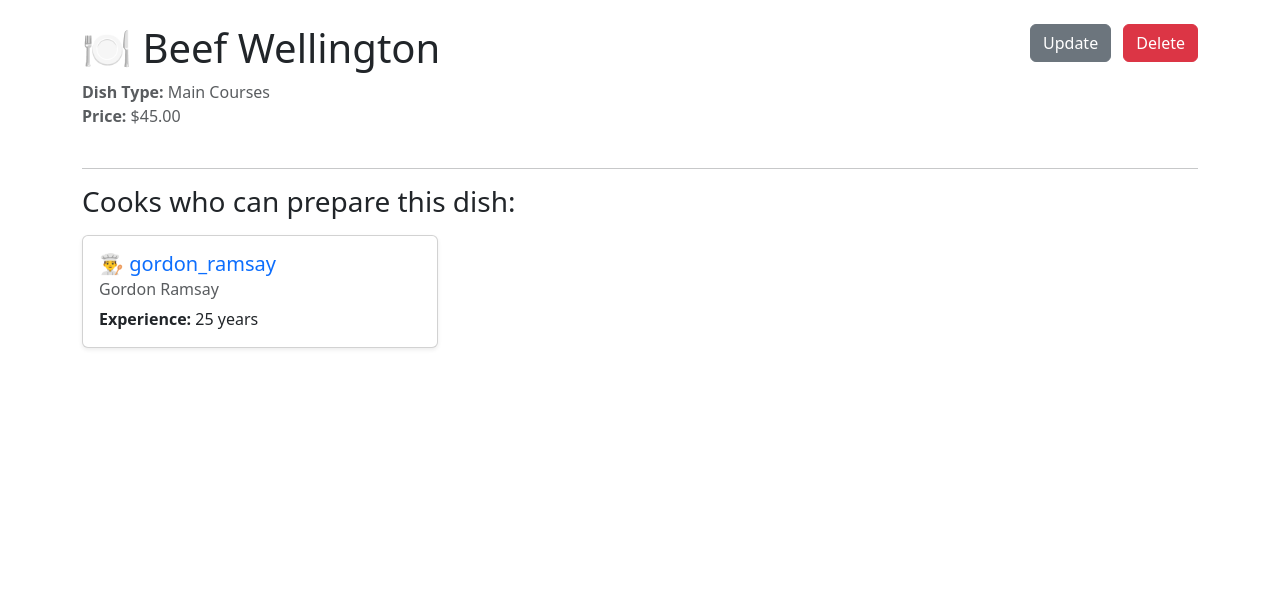
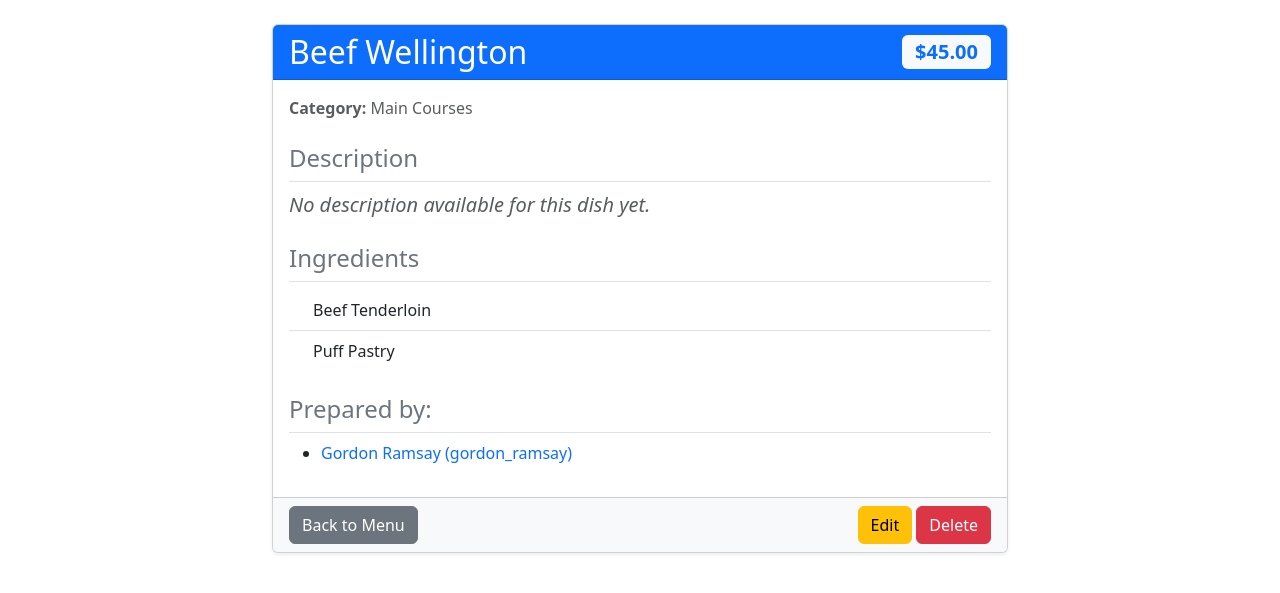
Before and after one commit to olimp72/restaurant-kitchen-service, a Django app: page /dishes/1/ in a window 1280 px wide. Shown: the part 56-649 px from the top of the page. Run offline with Django 5.2, Linux system fonts and the light colour scheme; a user stored in the database is signed in; data comes from the database, SQL or seed files in the repository.

Commit message:
add filds Description, Ingredients to dish_detail page

```diff
--- a/kitchen/templates/kitchen/dish_detail.html
+++ b/kitchen/templates/kitchen/dish_detail.html
@@ -1,48 +1,65 @@
 {% extends "kitchen/base.html" %}
 
-{% block title %}Dish: {{ dish.name }} - Kitchen Service{% endblock %}
+{% block title %}{{ dish.name }} - Details{% endblock %}
 
 {% block content %}
-<div class="row mb-4">
+<div class="row justify-content-center mt-4">
     <div class="col-md-8">
-        <h1>🍽️ {{ dish.name }}</h1>
-        <p class="text-muted">
-            <strong>Dish Type:</strong> {{ dish.dish_type.name }}<br>
-            <strong>Price:</strong> ${{ dish.price }}
-        </p>
-    </div>
-    <div class="col-md-4 text-end">
-        <a href="{% url 'kitchen:dish-update' dish.id %}" class="btn btn-secondary me-2">Update</a>
-        <a href="{% url 'kitchen:dish-delete' dish.id %}" class="btn btn-danger">Delete</a>
-    </div>
-</div>
+        <div class="card shadow-sm">
+            <div class="card-header bg-primary text-white d-flex justify-content-between align-items-center">
+                <h2 class="mb-0">{{ dish.name }}</h2>
+                <span class="badge bg-light text-primary fs-5">${{ dish.price }}</span>
+            </div>
 
-<hr>
+            <div class="card-body">
+                <p class="text-muted mb-4">
+                    <strong>Category:</strong> {{ dish.dish_type.name }}
+                </p>
 
-<h3 class="mb-3">Cooks who can prepare this dish:</h3>
+                <h4 class="text-secondary border-bottom pb-2">Description</h4>
+                <p class="fs-5">
+                    {% if dish.description %}
+                        {{ dish.description }}
+                    {% else %}
+                        <em class="text-muted">No description available for this dish yet.</em>
+                    {% endif %}
+                </p>
 
-<div class="row">
-    {% for cook in dish.cooks.all %}
-    <div class="col-md-4 mb-3">
-        <div class="card h-100 shadow-sm">
-            <div class="card-body">
-                <h5 class="card-title">
-                    <a href="{% url 'kitchen:cook-detail' cook.id %}" class="text-decoration-none">
-                        👨‍🍳 {{ cook.username }}
-                    </a>
-                </h5>
-                <h6 class="card-subtitle mb-2 text-muted">{{ cook.first_name }} {{ cook.last_name }}</h6>
-                <p class="card-text"><strong>Experience:</strong> {{ cook.years_of_experience }} years</p>
+                <h4 class="text-secondary border-bottom pb-2 mt-4">Ingredients</h4>
+                {% if dish.ingredients.all %}
+                    <ul class="list-group list-group-flush mb-3">
+                        {% for ingredient in dish.ingredients.all %}
+                            <li class="list-group-item"><i class="bi bi-check-circle-fill text-success me-2"></i>{{ ingredient.name }}</li>
+                        {% endfor %}
+                    </ul>
+                {% else %}
+                    <p class="text-muted"><em>No ingredients listed.</em></p>
+                {% endif %}
+
+                <h4 class="text-secondary border-bottom pb-2 mt-4">Prepared by:</h4>
+                {% if dish.cooks.all %}
+                    <ul>
+                        {% for cook in dish.cooks.all %}
+                            <li>
+                                <a href="{% url 'kitchen:cook-detail' pk=cook.id %}" class="text-decoration-none">
+                                    {{ cook.first_name }} {{ cook.last_name }} ({{ cook.username }})
+                                </a>
+                            </li>
+                        {% endfor %}
+                    </ul>
+                {% else %}
+                    <p class="text-muted"><em>No cooks assigned to this dish.</em></p>
+                {% endif %}
+
+            </div>
+            <div class="card-footer bg-light d-flex justify-content-between">
+                <a href="{% url 'kitchen:dish-list' %}" class="btn btn-secondary">Back to Menu</a>
+                <div>
+                    <a href="{% url 'kitchen:dish-update' pk=dish.id %}" class="btn btn-warning">Edit</a>
+                    <a href="{% url 'kitchen:dish-delete' pk=dish.id %}" class="btn btn-danger">Delete</a>
+                </div>
             </div>
         </div>
     </div>
-    {% empty %}
-    <div class="col-12">
-        <div class="alert alert-warning">
-            No cooks are currently assigned to prepare this dish.
-        </div>
-    </div>
-    {% endfor %}
 </div>
-
 {% endblock %}
```
